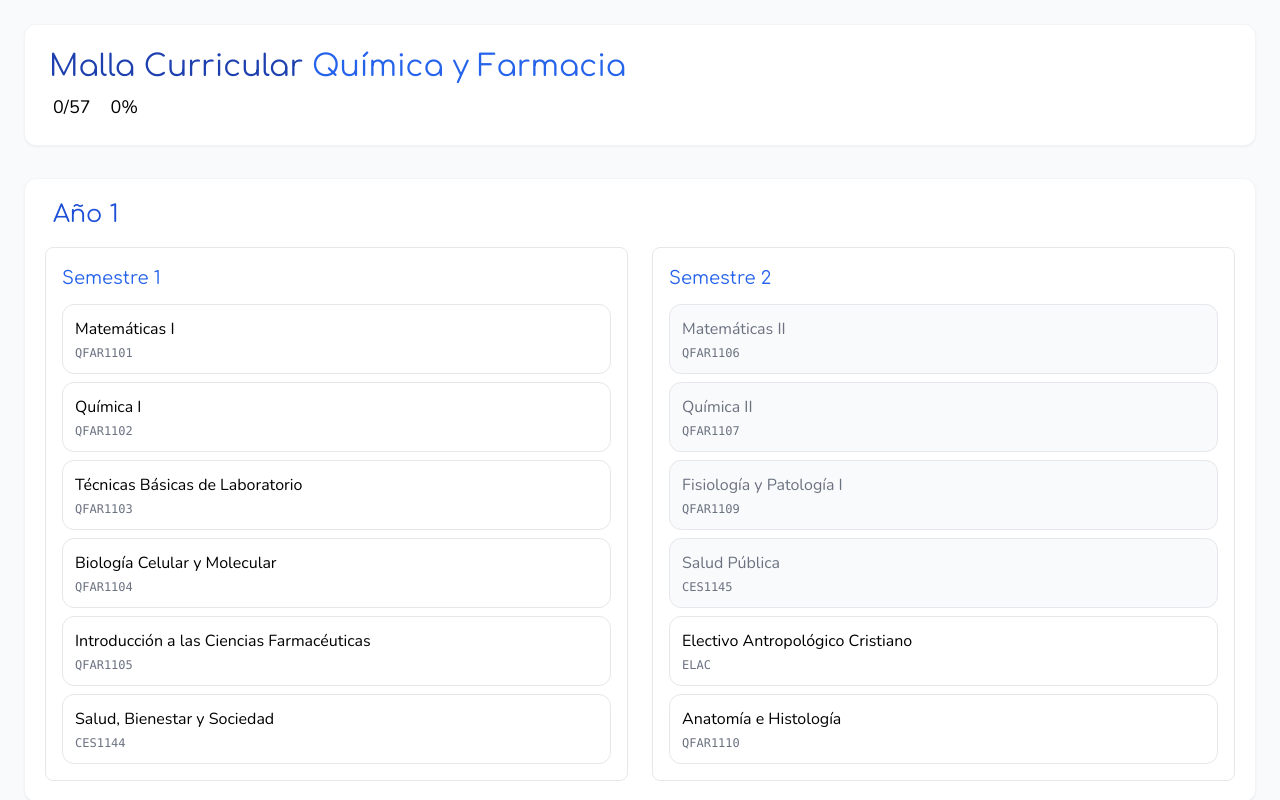
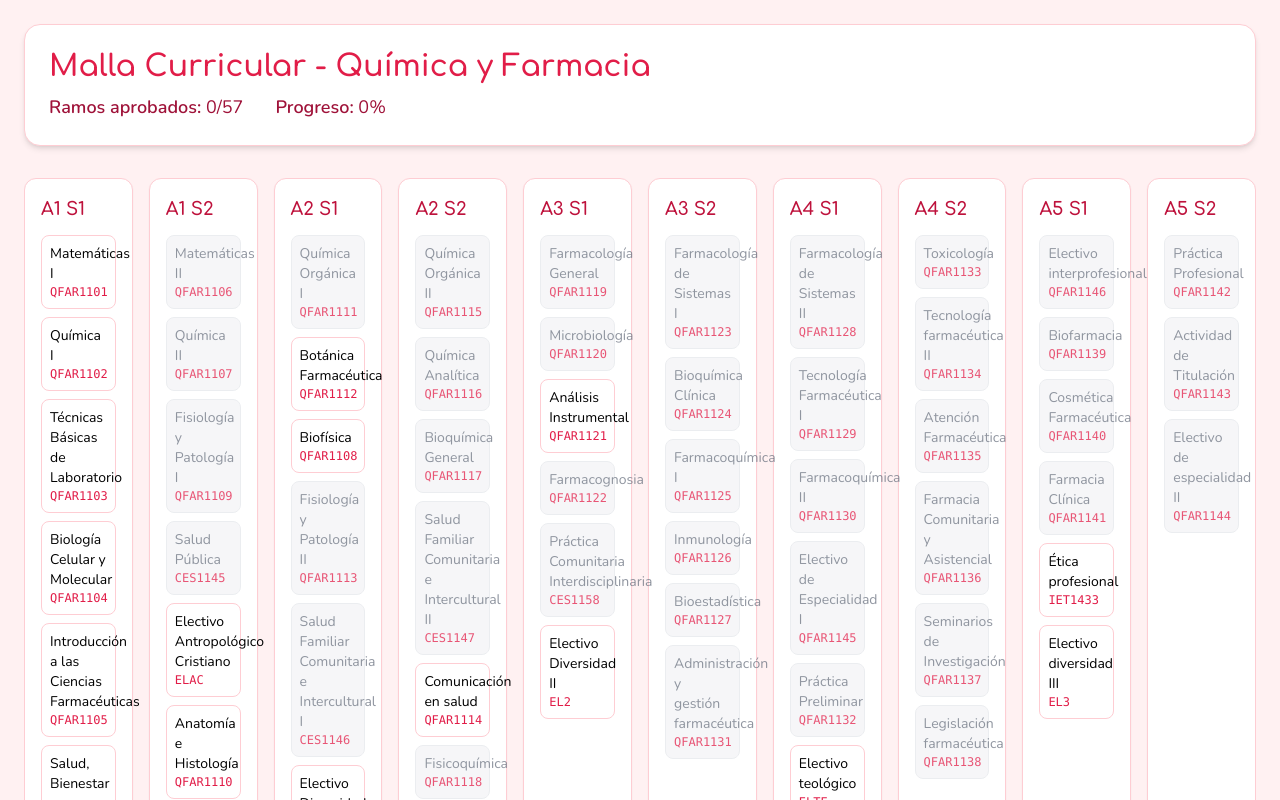
Before and after one commit to carlaaav/malla-qyf-v2025, a React (Vite) app: page / in a window 1280 px wide. Shown: the top 800 px of the page. Built offline with nearby package versions, Linux system fonts and the light colour scheme.

Commit message:
Update App.tsx

```diff
--- a/src/App.tsx
+++ b/src/App.tsx
@@ -1,92 +1,78 @@
-import { useState, useEffect } from 'react';
+import { useState } from 'react';
 import { cursos } from './data/cursos';
 import './index.css';
 
 export default function App() {
   const [aprobados, setAprobados] = useState<string[]>([]);
-  const [loaded, setLoaded] = useState(false);
-
-  useEffect(() => {
-    setLoaded(true);
-  }, []);
 
   const toggleAprobado = (id: string) => {
     setAprobados(prev => prev.includes(id) ? prev.filter(r => r !== id) : [...prev, id]);
   };
 
-  // Agrupar por año (2 semestres = 1 año)
-  const años = Array.from({ length: 5 }, (_, i) => {
-    const semestres = [i*2 + 1, i*2 + 2];
-    return {
+  // Agrupar por año (cada 2 semestres)
+  const años = Array.from({ length: 5 }, (_, i) => ({
     año: i + 1,
-      semestres: semestres.map(sem => cursos.filter(c => c.semestre === sem))
-    };
-  });
+    semestres: [
+      cursos.filter(c => c.semestre === i*2 + 1),
+      cursos.filter(c => c.semestre === i*2 + 2)
+    ]
+  }));
 
   return (
-    <div className={`min-h-screen bg-gray-50 p-6 ${loaded ? 'animate-fade-in' : ''}`}>
-      {/* Cabecera con nueva tipografía */}
-      <header className="mb-8 bg-white p-6 rounded-xl shadow-sm border border-gray-100">
-        <h1 className="text-3xl font-display text-blue-800 mb-2">
-          Malla Curricular <span className="text-blue-600">Química y Farmacia</span>
+    <div className="min-h-screen bg-rose-50 p-6 font-nunito">
+      {/* Encabezado */}
+      <header className="mb-8 p-6 bg-white rounded-2xl shadow-md border border-rose-200">
+        <h1 className="text-3xl font-comfortaa font-bold text-rose-600 mb-2">
+          Malla Curricular - Química y Farmacia
         </h1>
-        <div className="flex gap-4 text-lg">
-          <span><i className="fas fa-check-circle text-green-500 mr-1"></i> {aprobados.length}/{cursos.length}</span>
-          <span><i className="fas fa-chart-line text-blue-500 mr-1"></i> {Math.round((aprobados.length / cursos.length) * 100)}%</span>
+        <div className="flex gap-8 text-lg text-rose-800">
+          <span><strong>Ramos aprobados:</strong> {aprobados.length}/{cursos.length}</span>
+          <span><strong>Progreso:</strong> {Math.round((aprobados.length / cursos.length) * 100)}%</span>
         </div>
       </header>
 
-      {/* Malla con tipografía mejorada */}
-      <div className="space-y-8">
-        {años.map(({ año, semestres }) => (
-          <section key={año} className="bg-white p-5 rounded-xl shadow-sm border border-gray-100">
-            <h2 className="text-2xl font-display text-blue-700 mb-4 flex items-center">
-              <i className="fas fa-calendar-alt mr-2 text-blue-400"></i>
-              Año {año}
+      {/* Tabla de 10 columnas (2 semestres x 5 años) */}
+      <div className="overflow-x-auto pb-6">
+        <div className="inline-block min-w-full">
+          <div className="grid grid-cols-10 gap-4">
+            {años.flatMap(({ año, semestres }) => (
+              <>
+                {semestres.map((ramos, semIdx) => (
+                  <div key={`${año}-${semIdx}`} className="bg-white p-4 rounded-xl shadow-sm border border-rose-200">
+                    <h2 className="text-lg font-comfortaa font-bold text-rose-700 mb-3">
+                      A{año} S{semIdx + 1}
                     </h2>
-
-            <div className="grid grid-cols-1 md:grid-cols-2 gap-6">
-              {semestres.map((ramos, idx) => (
-                <div key={idx} className="border border-gray-200 rounded-lg p-4">
-                  <h3 className="font-display text-lg text-blue-600 mb-3">
-                    Semestre {(año-1)*2 + idx + 1}
-                  </h3>
                     <div className="space-y-2">
                       {ramos.map(curso => {
                         const estaAprobado = aprobados.includes(curso.id);
                         const disponible = curso.requisitos.every(r => aprobados.includes(r));
 
                         return (
-                        <button
+                          <div
                             key={curso.id}
                             onClick={() => disponible && toggleAprobado(curso.id)}
                             className={`
-                            ramo-card w-full p-3 text-left rounded-lg border
+                              p-2 rounded-lg cursor-pointer transition-all
                               ${estaAprobado
-                              ? 'bg-green-50 border-green-300 text-green-800'
+                                ? 'bg-green-100 border border-green-300 text-green-800'
                                 : disponible
-                                ? 'bg-white border-gray-200 hover:border-blue-300'
-                                : 'bg-gray-50 border-gray-200 text-gray-500'
+                                  ? 'bg-white border border-rose-200 hover:bg-rose-50'
+                                  : 'bg-gray-100 border border-gray-200 text-gray-500 opacity-75'
                               }
                             `}
-                          disabled={!disponible}
                           >
-                          <div className="font-medium flex justify-between items-start">
-                            <span>{curso.nombre}</span>
-                            {estaAprobado && (
-                              <i className="fas fa-check-circle text-green-500 ml-2"></i>
-                            )}
+                            <div className="font-medium text-sm">{curso.nombre}</div>
+                            <div className="text-xs font-mono text-rose-600">{curso.id}</div>
                           </div>
-                          <div className="text-xs font-mono mt-1 text-gray-500">{curso.id}</div>
-                        </button>
                         );
                       })}
                     </div>
                   </div>
                 ))}
+              </>
+            ))}
           </div>
-          </section>
-        ))}
+        </div>
       </div>
     </div>
   );
```
Lines whose indentation alone changed are shown as unchanged.
